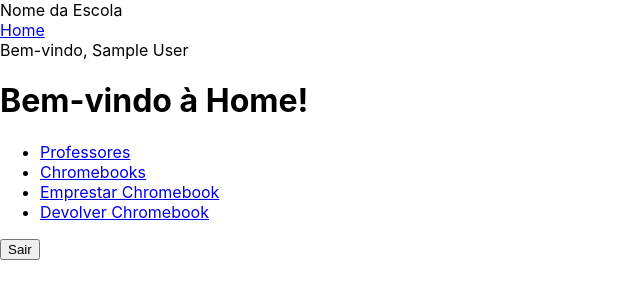
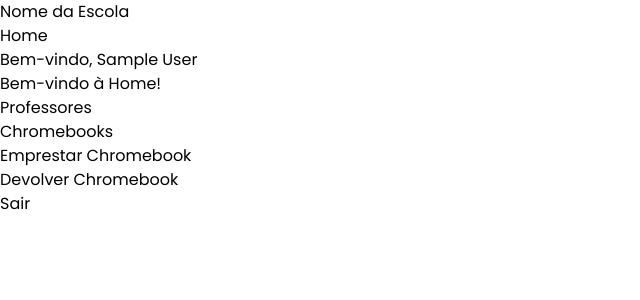
Before and after one commit to GuiRibeiro52/gerenciamento-chromebooks, a React (Create React App) app: page /home in a window 1280 px wide. Shown: the top 300 px of the page, without its empty margins (0-640 px from the left). Built offline with nearby package versions, Linux system fonts and the light colour scheme; no server answers; sample sign-in values are in the browser's storage.

Commit message:
feat - instalando tailwind

```diff
--- a/package.json
+++ b/package.json
@@ -43,5 +43,10 @@
       "last 1 firefox version",
       "last 1 safari version"
     ]
+  },
+  "devDependencies": {
+    "autoprefixer": "^10.4.20",
+    "postcss": "^8.4.49",
+    "tailwindcss": "^3.4.16"
   }
 }
--- a/src/App.css
+++ /dev/null
@@ -1,38 +0,0 @@
-.App {
-  text-align: center;
-}
-
-.App-logo {
-  height: 40vmin;
-  pointer-events: none;
-}
-
-@media (prefers-reduced-motion: no-preference) {
-  .App-logo {
-    animation: App-logo-spin infinite 20s linear;
-  }
-}
-
-.App-header {
-  background-color: #282c34;
-  min-height: 100vh;
-  display: flex;
-  flex-direction: column;
-  align-items: center;
-  justify-content: center;
-  font-size: calc(10px + 2vmin);
-  color: white;
-}
-
-.App-link {
-  color: #61dafb;
-}
-
-@keyframes App-logo-spin {
-  from {
-    transform: rotate(0deg);
-  }
-  to {
-    transform: rotate(360deg);
-  }
-}
--- a/src/App.js
+++ b/src/App.js
@@ -1,25 +1,21 @@
-// App.js
 import React from "react";
-import { BrowserRouter as Router, Routes, Route, Outlet } from "react-router-dom";  // Adicionando Outlet aqui
-import Header from "./components/Header"; // Importando o Header
-import Login from "./pages/Login"; // Página de Login
-import Home from "./pages/Home"; // Página inicial
-import Professores from "./pages/Professores"; // Listagem de professores
-import ProfessorForm from "./pages/ProfessorForm"; // Formulário de cadastro/edição de professores
-import Chromebooks from "./pages/Chromebooks"; // Listagem de Chromebooks
-import ChromebookForm from "./pages/ChromebookForm"; // Formulário de cadastro/edição de Chromebooks
-import EmprestarChromebook from "./pages/EmprestarChromebook"; // Página de empréstimo de Chromebook
-import DevolverChromebook from "./pages/DevolverChromebook"; // Página de devolução de Chromebook
-import PrivateRoute from './routes/PrivateRoute'; // Importando o PrivateRoute
+import { BrowserRouter as Router, Routes, Route, Outlet } from "react-router-dom";
+import Header from "./components/Header";
+import Login from "./pages/Login";
+import Home from "./pages/Home";
+import Professores from "./pages/Professores";
+import ProfessorForm from "./pages/ProfessorForm";
+import Chromebooks from "./pages/Chromebooks";
+import ChromebookForm from "./pages/ChromebookForm";
+import EmprestarChromebook from "./pages/EmprestarChromebook";
+import DevolverChromebook from "./pages/DevolverChromebook";
+import PrivateRoute from './routes/PrivateRoute';
 
 function App() {
   return (
     <Router>
       <Routes>
-        {/* Layout para Login */}
         <Route path="/" element={<LoginLayout />} />
-
-        {/* Layout principal com o Header */}
         <Route path="/*" element={<MainLayout />}>
           <Route path="home" element={<PrivateRoute element={Home} />} />
           <Route path="professores" element={<PrivateRoute element={Professores} />} />
@@ -36,7 +32,7 @@ function App() {
   );
 }
 
-// Layout exclusivo para a página de Login (sem Header)
+
 function LoginLayout() {
   return (
     <div className="container">
@@ -47,13 +43,12 @@ function LoginLayout() {
   );
 }
 
-// Layout principal (Header aparece aqui)
 function MainLayout() {
   return (
     <div>
-      <Header /> {/* O Header será exibido em todas as páginas, exceto Login */}
+      <Header />
       <div className="main-content">
-        <Outlet /> {/* Aqui as rotas internas do MainLayout serão renderizadas */}
+        <Outlet />
       </div>
     </div>
   );
--- a/src/components/Header.js
+++ b/src/components/Header.js
@@ -1,22 +1,22 @@
 import React from "react";
-import useAuth from "../hooks/useAuth"; // Importando o hook customizado corretamente
+import useAuth from "../hooks/useAuth";
 
 const Header = () => {
-  const user = useAuth(); // Obtém os dados do usuário logado através do hook useAuth
+  const user = useAuth();
 
   return (
     <header className="header">
       <div className="logo">
-        <span>Nome da Escola</span> {/* Aqui você pode substituir pelo logo */}
+        <span>Nome da Escola</span>
       </div>
       <div className="home-link">
         <a href="/home">Home</a>
       </div>
       <div className="user-info">
         {user ? (
-          <span>Bem-vindo, {user.displayName || user.email}</span> // Exibe o nome ou email do usuário
+          <span>Bem-vindo, {user.displayName || user.email}</span>
         ) : (
-          <span>Não logado</span> // Caso não haja um usuário logado
+          <span>Não logado</span>
         )}
       </div>
     </header>
--- a/src/hooks/useAuth.js
+++ b/src/hooks/useAuth.js
@@ -1,20 +1,20 @@
 import { useState, useEffect } from "react";
 import { getAuth, onAuthStateChanged } from "firebase/auth";
 
-// Hook customizado para acessar o estado de autenticação
+
 const useAuth = () => {
   const [user, setUser] = useState(null);
   const auth = getAuth();
 
   useEffect(() => {
     const unsubscribe = onAuthStateChanged(auth, (user) => {
-      setUser(user); // Se o usuário estiver logado, define o objeto `user`
+      setUser(user);
     });
 
-    return () => unsubscribe(); // Limpa a assinatura quando o componente for desmontado
+    return () => unsubscribe();
   }, [auth]);
 
-  return user; // Retorna o objeto `user` ou `null` se não estiver autenticado
+  return user;
 };
 
-export default useAuth; // Exportação default
+export default useAuth;
--- a/src/index.css
+++ b/src/index.css
@@ -1,13 +1,6 @@
-body {
-  margin: 0;
-  font-family: -apple-system, BlinkMacSystemFont, 'Segoe UI', 'Roboto', 'Oxygen',
-    'Ubuntu', 'Cantarell', 'Fira Sans', 'Droid Sans', 'Helvetica Neue',
-    sans-serif;
-  -webkit-font-smoothing: antialiased;
-  -moz-osx-font-smoothing: grayscale;
-}
+@import url('https://fonts.googleapis.com/css2?family=Asap:ital,wght@0,100..900;1,100..900&family=Inconsolata:wght@200..900&family=Maven+Pro:wght@400..900&family=Poppins:ital,wght@0,100;0,200;0,300;0,400;0,500;0,600;0,700;0,800;0,900;1,100;1,200;1,300;1,400;1,500;1,600;1,700;1,800;1,900&family=Rubik:ital,wght@0,300..900;1,300..900&display=swap');
 
-code {
-  font-family: source-code-pro, Menlo, Monaco, Consolas, 'Courier New',
-    monospace;
-}
+
+@tailwind base;
+@tailwind components;
+@tailwind utilities;
--- a/src/pages/ChromebookForm.js
+++ b/src/pages/ChromebookForm.js
@@ -1,4 +1,3 @@
-// src/pages/ChromebookForm.js
 import React, { useState, useEffect } from "react";
 import { useNavigate, useParams } from "react-router-dom";
 import { db } from "../firebaseConfig";
--- /dev/null
+++ b/tailwind.config.js
@@ -0,0 +1,25 @@
+/** @type {import('tailwindcss').Config} */
+module.exports = {
+  content: [
+    "./src/**/*.{js,jsx,ts,tsx}",
+  ],
+  theme: {
+    extend: {
+      colors: {
+        primary: "#b0bac3",
+        secondary: "#e6f3ff",
+        yellow: "#f2d335",
+      },
+      fontFamily: {
+        sans: ['Poppins', 'sans-serif'],
+      },
+      fontSize: {
+        sm: '14px',
+        base: '18px',
+        lg: '20px',
+        xl: '26px',
+      },
+    },
+  },
+  plugins: [],
+}
```
Also changed, not shown: 1 other file (tests, documents, lock files or other folders).
